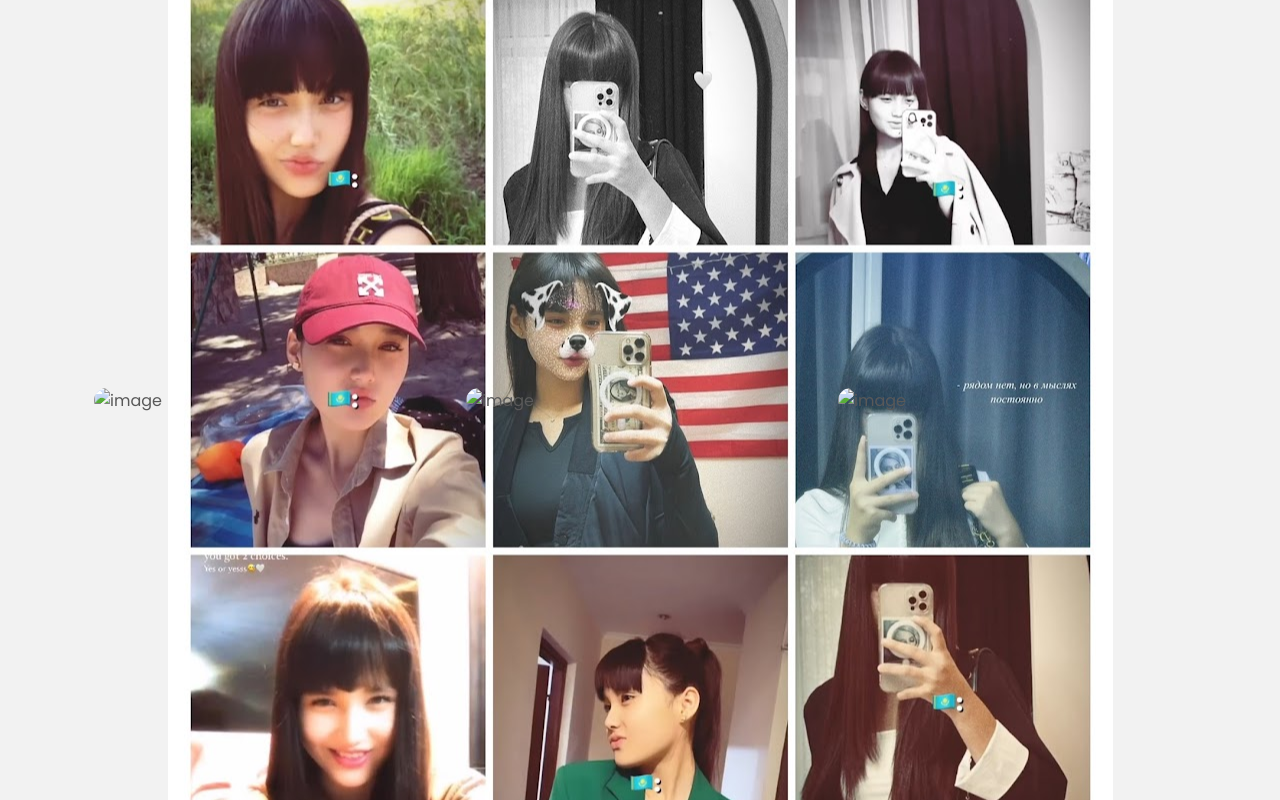
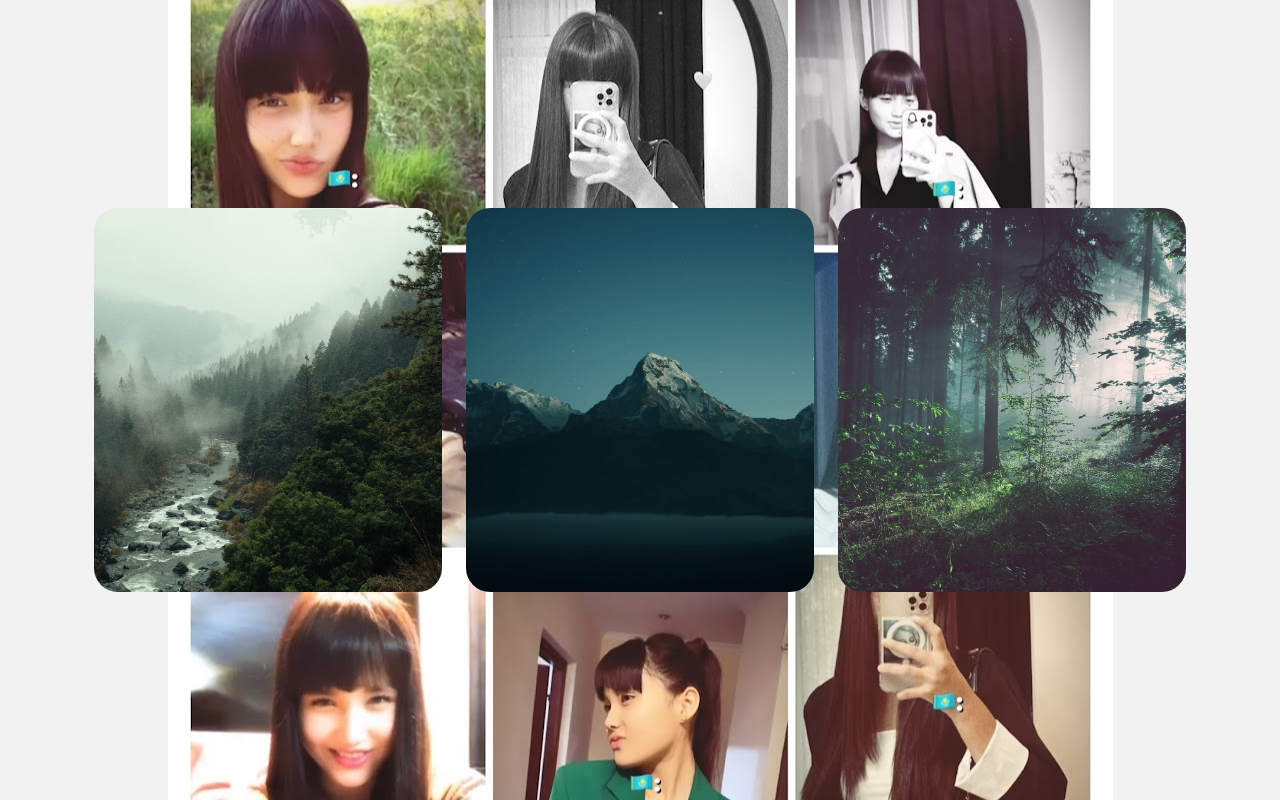
Before and after one commit to Skailer07/ademii, a plain HTML site: page index.html in a window 1280 px wide. Drawn offline with Linux system fonts and the light colour scheme.

Commit message:
Update index.html

```diff
--- a/index.html
+++ b/index.html
@@ -13,7 +13,7 @@
       <div class="container">
          <div class="card__container">
             <article class="card__article">
-               <img src="assets/img/landscape-1.png" alt="image" class="card__img">
+               <img src="./img/landscape-1.png" alt="image" class="card__img">
 
                <div class="card__data">
                   <span class="card__description">For a smart girl</span>
@@ -22,7 +22,7 @@
             </article>
 
             <article class="card__article">
-               <img src="assets/img/landscape-2.png" alt="image" class="card__img">
+               <img src="./img/landscape-2.png" alt="image" class="card__img">
 
                <div class="card__data">
                   <span class="card__description">For a beautiful girl</span>
@@ -31,7 +31,7 @@
             </article>
 
             <article class="card__article">
-               <img src="assets/img/landscape-3.png" alt="image" class="card__img">
+               <img src="./img/landscape-3.png" alt="image" class="card__img">
 
                <div class="card__data">
                   <span class="card__description">For a non-repeatable girl</span>
```
